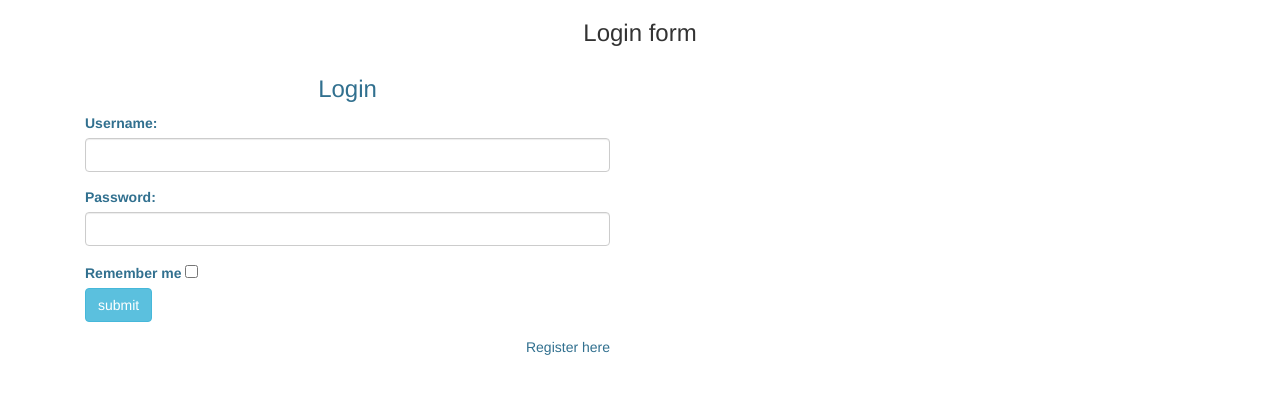
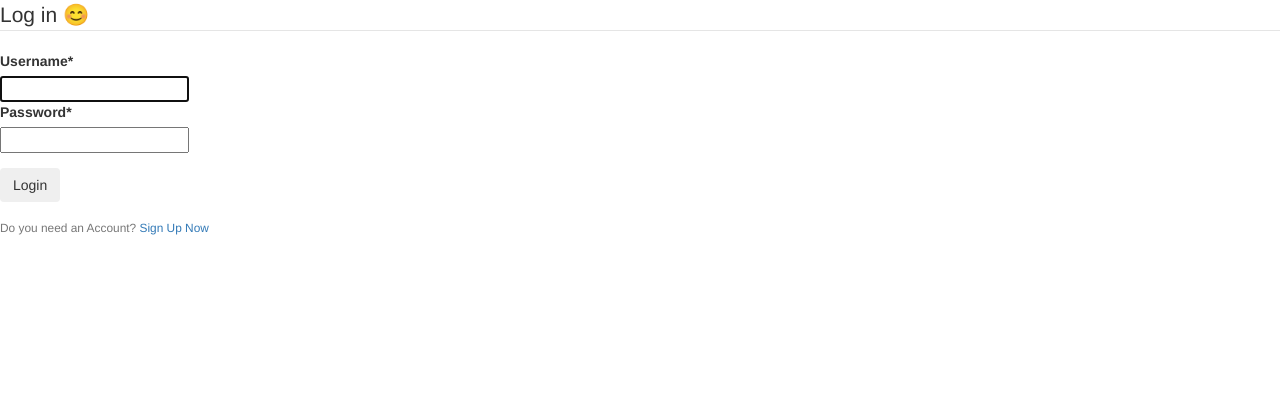
Before and after one commit to Carolwanzuu/The_Awwward, a Django app: page /login/ in a window 1280 px wide. Shown: the top 394 px of the page. Run offline with Django 3.2, Linux system fonts and the light colour scheme; some libraries are stand-ins or nearby versions.

Commit message:
login file update

```diff
--- a/projects/templates/registration/login.html
+++ b/projects/templates/registration/login.html
@@ -1,36 +1,21 @@
 {% extends "registration/base.html" %}
 {% load crispy_forms_tags %}
 {% block content %}
-<div id="login">
-  <h3 class="text-center text-white pt-5">Login form</h3>
-  <div class="container">
-      <div id="login-row" class="row justify-content-center align-items-center">
-          <div id="login-column" class="col-md-6">
-              <div id="login-box" class="col-md-12">
-                  <form id="login-form" class="form" action="" method="post">
-                    {% csrf_token %}
-                      <h3 class="text-center text-info">Login</h3>
-
-                      <div class="form-group">
-                          <label for="username" class="text-info">Username:</label><br>
-                          <input type="text" name="username" id="username" class="form-control">
-                      </div>
-                      <div class="form-group">
-                          <label for="password" class="text-info">Password:</label><br>
-                          <input type="text" name="password" id="password" class="form-control">
-                      </div>
-                      <div class="form-group">
-                          <label for="remember-me" class="text-info"><span>Remember me</span> <span><input id="remember-me" name="remember-me" type="checkbox"></span></label><br>
-                          <input type="submit" href="{% url 'profile' %}" name="submit" class="btn btn-info btn-md" value="submit">
-                      </div>
-                      <div id="register-link" class="text-right">
-                          <a href="{% url 'registration' %}" class="text-info">Register here</a>
-                      </div>
-                  </form>
-              </div>
-          </div>
-      </div>
-  </div>
+<div class="content-section">
+    <form method="POST">
+        {% csrf_token %}
+        <fieldset class="form-group">
+            <legend class="border-bottom mb-4">
+                Log in &#x1F60a;
+            </legend>
+            {{form|crispy}}
+        </fieldset>
+        <div class="form-group">
+            <button class="btn btn-outline-info" type="submit">Login</button>
+        </div>
+    </form>
+    <div class="border-top pt-3">
+        <small class="text-muted">Do you need an Account? <a class="ml-2" href="{% url 'registration' %}">Sign Up Now</a></small>
+    </div>
 </div>
-
 {% endblock content %}
```
